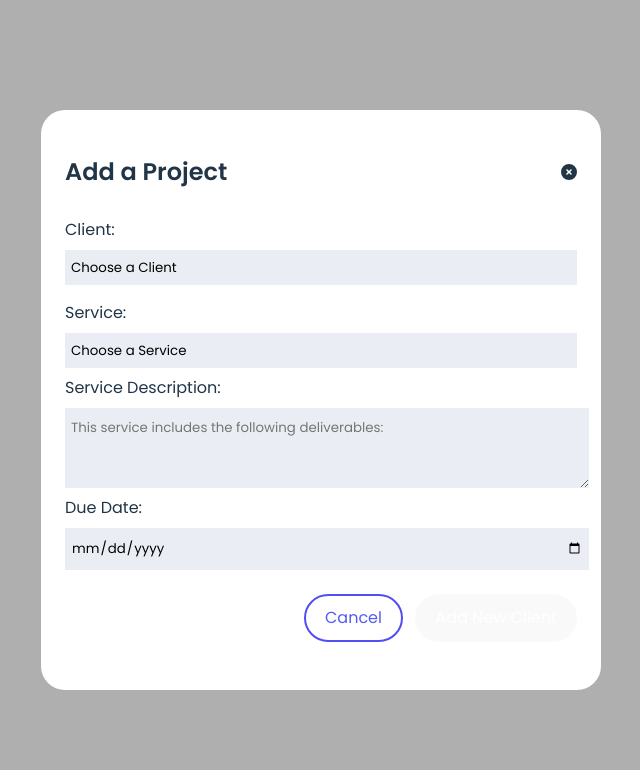
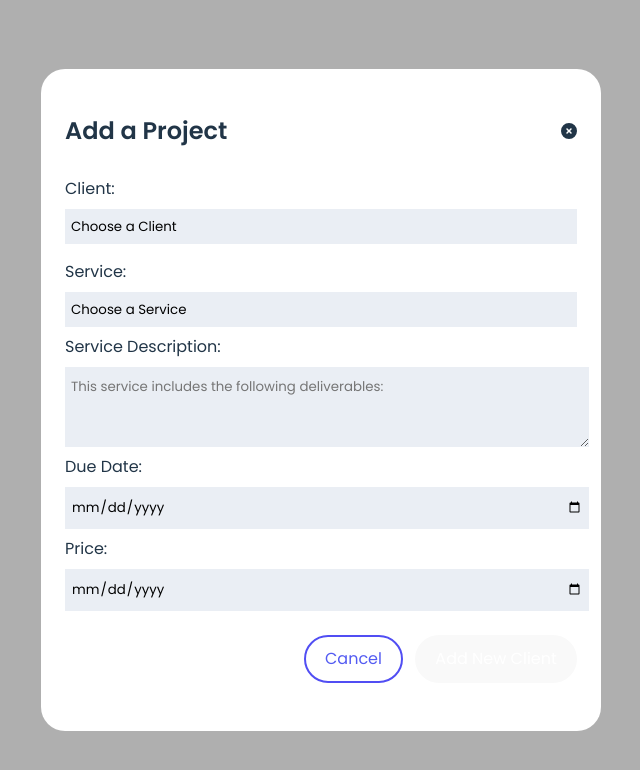
Before and after one commit to MuthoniMN/saas-crm, a React (Vite) app: page /project/new in a window 1280 px wide. Shown: the top 770 px of the page, without its empty margins (319-959 px from the left). Built offline with nearby package versions, Linux system fonts and the light colour scheme.

Commit message:
adding price field

```diff
--- a/src/pages/AddProject/AddProject.jsx
+++ b/src/pages/AddProject/AddProject.jsx
@@ -39,6 +39,10 @@ const AddProject = () => {
                         <label htmlFor="dueDate">Due Date:</label>
                         <input type="date" name="dueDate" id="dueDate" />
                     </div>
+                    <div className="inputContainer">
+                        <label htmlFor="price">Price:</label>
+                        <input type="date" name="price" id="price" />
+                    </div>
                     <div className="btnContainer">
                         <button className="btnVariant" onClick={() => navigate("/")}>Cancel</button>
                         <button type="submit">Add New Client</button>
```
